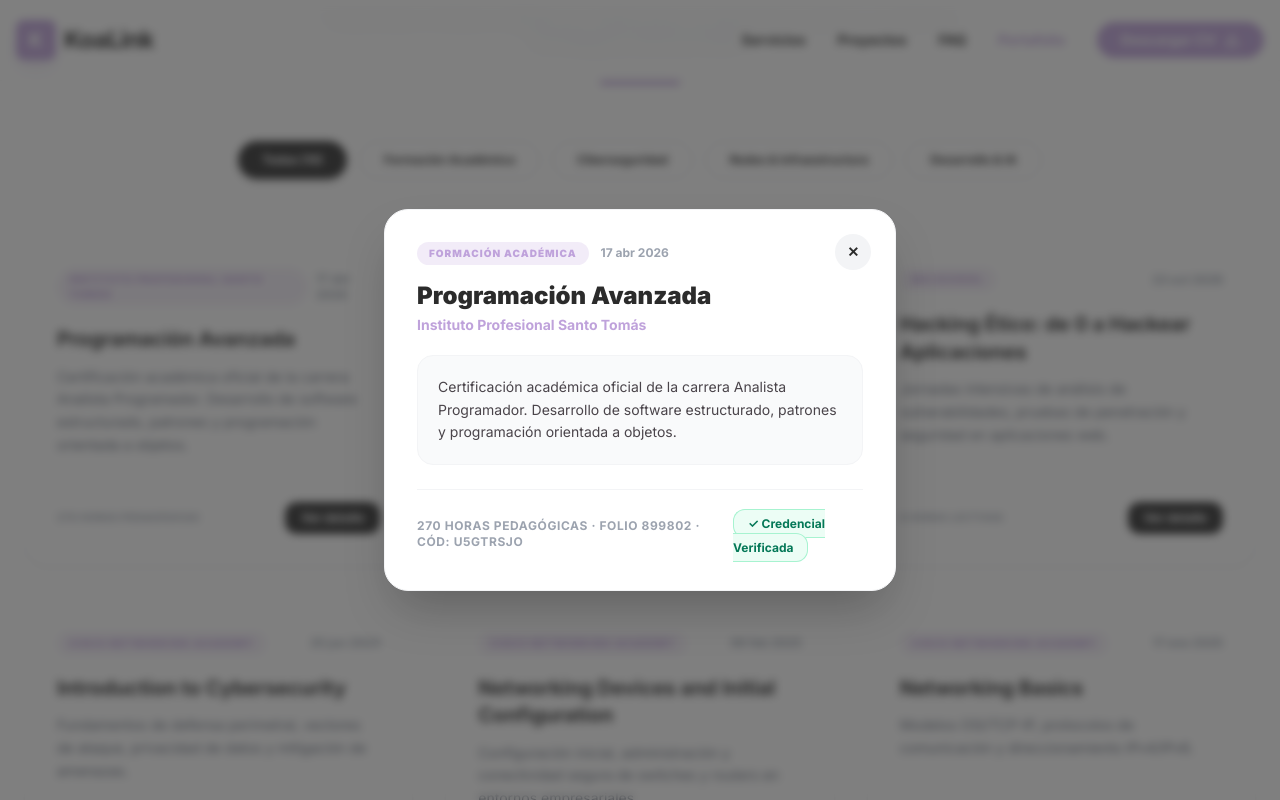
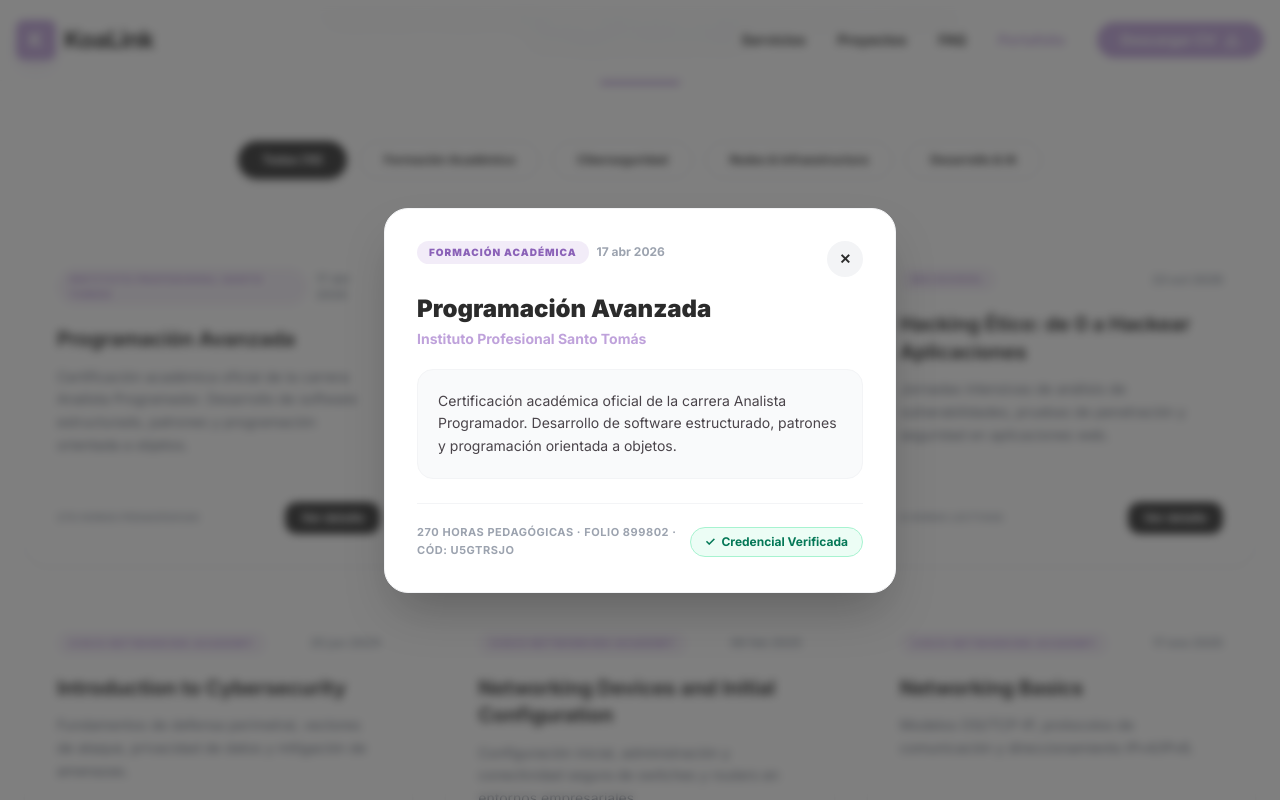
Before and after one commit to luciano-aa-brr/koalik, a plain HTML site: page portafolio/index.html in a window 1280 px wide. Both pictures are taken after a click on the element 218 px from the left and 1357 px from the top of the page. Shown: the part 957-1757 px from the top of the page. Drawn offline with nearby package versions, Linux system fonts and the light colour scheme.

Commit message:
modificacion de modal certificado

```diff
--- a/portafolio/certificaciones.js
+++ b/portafolio/certificaciones.js
@@ -191,7 +191,12 @@ document.addEventListener('DOMContentLoaded', () => {
 
         const accionDiv = document.getElementById('modal-accion');
         if (accionDiv) {
-            accionDiv.innerHTML = `<span class="px-3.5 py-1.5 rounded-xl bg-emerald-50 text-emerald-700 text-xs font-bold border border-emerald-200">✓ Credencial Verificada</span>`;
+            accionDiv.innerHTML = `
+                <span class="inline-flex items-center gap-1.5 whitespace-nowrap px-3.5 py-1.5 rounded-full bg-emerald-50 text-emerald-700 text-xs font-bold border border-emerald-200">
+                    <span>✓</span>
+                    <span>Credencial Verificada</span>
+                </span>
+            `;
         }
 
         modal.classList.remove('hidden');
--- a/portafolio/index.html
+++ b/portafolio/index.html
@@ -210,35 +210,42 @@
         </div>
     </section>
 
-    <!-- MODAL DE VISTA PREVIA DE CREDENCIAL -->
+    <!-- MODAL DE VISTA PREVIA DE CREDENCIAL (Responsivo y alineado) -->
     <div id="cert-modal" class="fixed inset-0 z-50 hidden items-center justify-center bg-[#2B2B2B]/60 backdrop-blur-sm p-4">
-        <div class="bg-white rounded-3xl max-w-lg w-full p-8 shadow-2xl border border-gray-100 relative animate-card">
-            <button id="close-modal-btn" aria-label="Cerrar"
-                class="absolute top-6 right-6 w-9 h-9 rounded-full bg-gray-100 hover:bg-[#BFA2DB] hover:text-white flex items-center justify-center text-[#2B2B2B] text-sm font-bold transition-colors">
-                ✕
-            </button>
+        <div class="bg-white rounded-3xl max-w-lg w-full p-6 sm:p-8 shadow-2xl border border-gray-100 relative animate-card">
 
-            <div class="flex items-center gap-3 mb-4">
-                <span id="modal-badge" class="text-[10px] font-black bg-[#BFA2DB]/20 text-[#BFA2DB] px-3 py-1 rounded-full uppercase tracking-widest">
-                    Categoría
-                </span>
-                <span id="modal-fecha" class="text-xs text-gray-400 font-bold">Fecha</span>
+            <!-- Cabecera del Modal: Badge + Fecha a la izquierda y botón cerrar a la derecha -->
+            <div class="flex items-start justify-between gap-4 mb-4">
+                <div class="flex flex-wrap items-center gap-2">
+                    <span id="modal-badge" class="text-[10px] font-black bg-[#BFA2DB]/20 text-[#8B62B8] px-3 py-1 rounded-full uppercase tracking-widest">
+                        Categoría
+                    </span>
+                    <span id="modal-fecha" class="text-xs text-gray-400 font-bold">Fecha</span>
+                </div>
+
+                <button id="close-modal-btn" aria-label="Cerrar"
+                    class="w-9 h-9 shrink-0 rounded-full bg-gray-100 hover:bg-[#BFA2DB] hover:text-white flex items-center justify-center text-[#2B2B2B] text-sm font-bold transition-colors">
+                    ✕
+                </button>
             </div>
 
-            <h3 id="modal-titulo" class="text-2xl font-black text-[#2B2B2B] leading-tight">
+            <h3 id="modal-titulo" class="text-xl sm:text-2xl font-black text-[#2B2B2B] leading-tight">
                 Título del Certificado
             </h3>
             <p id="modal-emisor" class="text-sm font-bold text-[#BFA2DB] mt-1">
                 Institución
             </p>
 
-            <p id="modal-descripcion" class="text-sm text-[#4A444A] mt-5 leading-relaxed bg-gray-50 p-5 rounded-2xl border border-gray-100">
+            <p id="modal-descripcion" class="text-sm text-[#4A444A] mt-5 leading-relaxed bg-gray-50 p-4 sm:p-5 rounded-2xl border border-gray-100">
                 Descripción detallada.
             </p>
 
-            <div class="mt-6 pt-5 border-t border-gray-100 flex items-center justify-between gap-4">
-                <span id="modal-horas" class="text-xs font-bold text-gray-400 uppercase tracking-wider">Horas</span>
-                <div id="modal-accion"></div>
+            <!-- Pie del Modal: Apilado en móvil, alineado en desktop -->
+            <div class="mt-6 pt-5 border-t border-gray-100 flex flex-col sm:flex-row sm:items-center justify-between gap-3">
+                <span id="modal-horas" class="text-[11px] font-bold text-gray-400 uppercase tracking-wider leading-relaxed">
+                    Horas
+                </span>
+                <div id="modal-accion" class="shrink-0"></div>
             </div>
         </div>
     </div>
```
